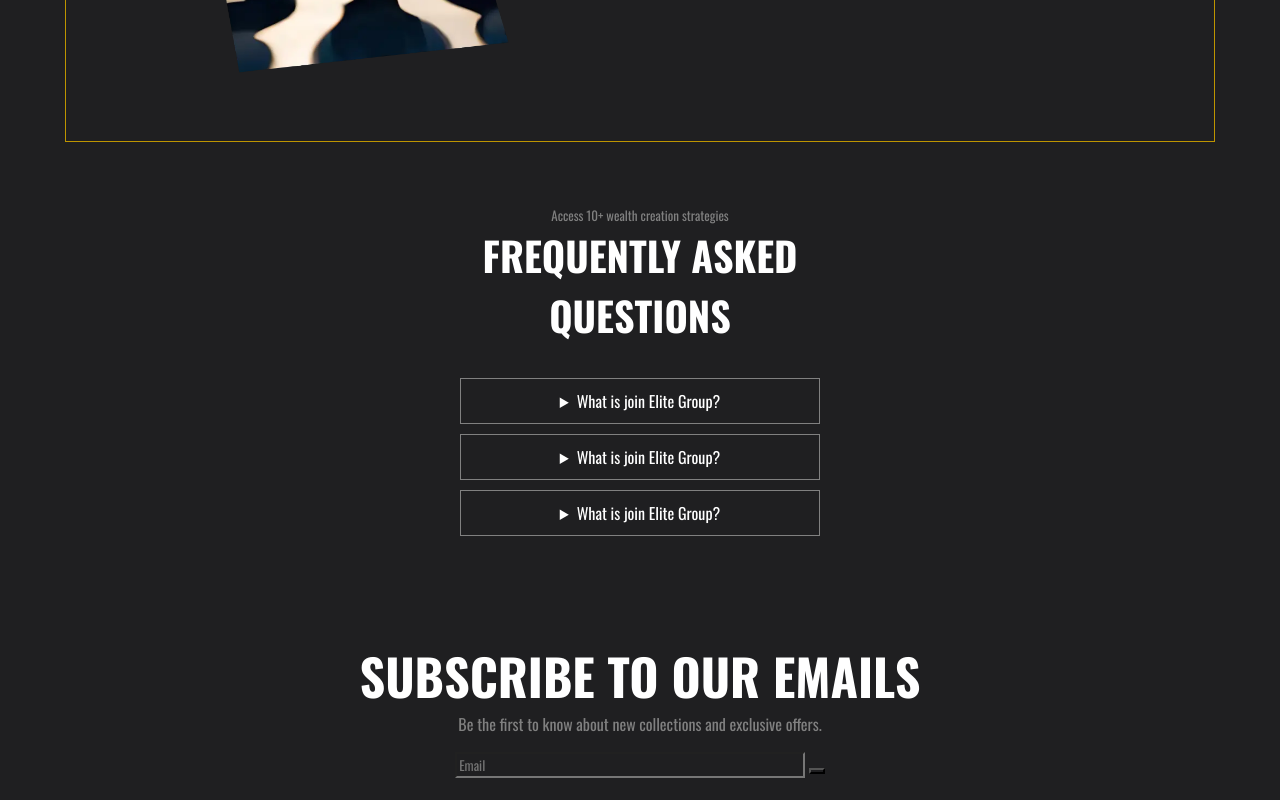
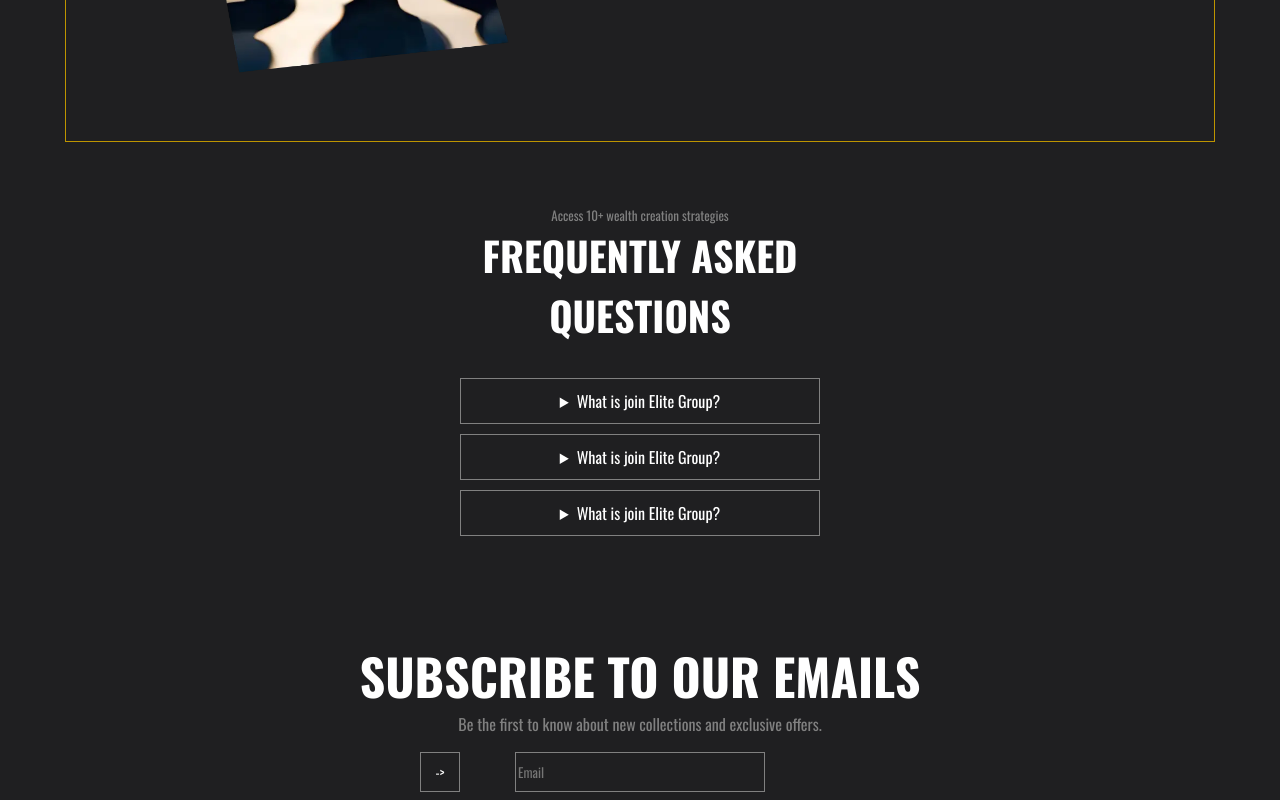
Before and after one commit to Hassanshah56/join-elite-group, a plain HTML site: page join elite group/index.html in a window 1280 px wide. Shown: the part 5160-5960 px from the top of the page. Drawn offline with nearby package versions, Linux system fonts and the light colour scheme.

Commit message:
Add files via upload

```diff
--- a/join elite group/index.html
+++ b/join elite group/index.html
@@ -183,9 +183,12 @@
             <div class="faltu-sub">
                 <h1 id="faltuhead">SUBSCRIBE TO OUR EMAILS</h1>
                 <p id="faltupara">Be the first to know about new collections and exclusive offers.</p>
-                <input id="faltusearch"  type="search" placeholder="Email" > <button></button>
+                <input id="faltusearch"  type="search" placeholder="Email"  > <button id="btn1">-></button>
             </div>
         </div>
     </section>
+    <footer>
+
+    </footer>
 </body>
 </html>
--- a/join elite group/style.css
+++ b/join elite group/style.css
@@ -220,5 +220,16 @@
 
 }
 #faltusearch{
-    width:350px ;
+    width:250px ;
+    position: relative;
+    border: 1px grey solid;
+    height: 40px;
 }
+#btn1{
+    color: white;
+    border: 1px solid grey;
+    position: absolute;
+    right: 820px;
+    width: 40px;
+    height: 40px;
+}
```
